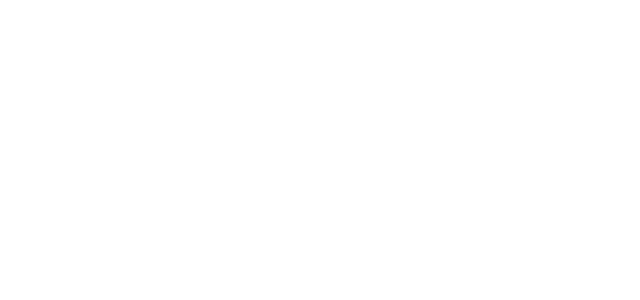
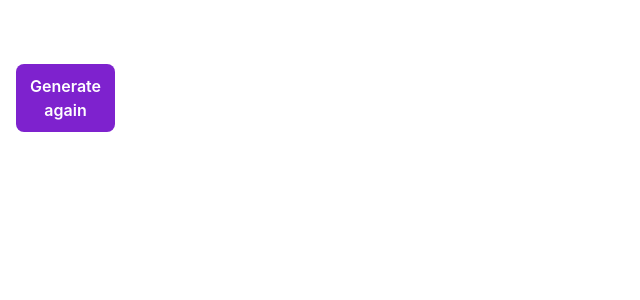
Before and after one commit to BurdalskiBartosz/image-finder, a React (Vite) app: page /card in a window 1280 px wide. Shown: the top 300 px of the page, without its empty margins (0-640 px from the left). Built offline with nearby package versions, Linux system fonts and the light colour scheme.

Commit message:
Add navigations back on routes

```diff
--- a/src/view/Card.tsx
+++ b/src/view/Card.tsx
@@ -1,14 +1,21 @@
 import ImageCard from "../components/ImageCard/ImageCard";
 import { useApp } from "../hooks/useApp";
+import { useNavigate } from "react-router";
+import Button from "../components/Button/Button";
 
 function CardView() {
   const { previewData } = useApp();
+  const navigate = useNavigate();
+
   return (
-    <div className="container flex gap-8 py-8">
+    <div className="container flex flex-col gap-8 py-8">
       <div className="flex-grow h-fit grid grid-cols-3 gap-8">
         {!!previewData && (
           <ImageCard key={previewData.imgUrl} {...previewData} />
         )}
+      </div>
+      <div className="w-min">
+        <Button handleClick={() => navigate("/")}>Generate again</Button>
       </div>
     </div>
   );
--- a/src/view/ImagePreview.tsx
+++ b/src/view/ImagePreview.tsx
@@ -1,10 +1,14 @@
 import ImagePreview from "../components/ImagePreview/ImagePreview";
 import { useApp } from "../hooks/useApp";
+import { useNavigate } from "react-router";
+import Button from "../components/Button/Button";
 
 function ImagePreviewView() {
   const { previewData, refetch, save } = useApp();
+  const navigate = useNavigate();
+
   return (
-    <div className="container flex gap-8 py-8">
+    <div className="container flex flex-col gap-8 py-8">
       <div className="flex flex-col gap-y-4">
         <ImagePreview
           refetch={refetch}
@@ -12,6 +16,9 @@
           imgUrl={previewData?.imgUrl}
         />
       </div>
+      <div className="w-min">
+        <Button handleClick={() => navigate(-1)}>Back</Button>
+      </div>
     </div>
   );
 }
```
